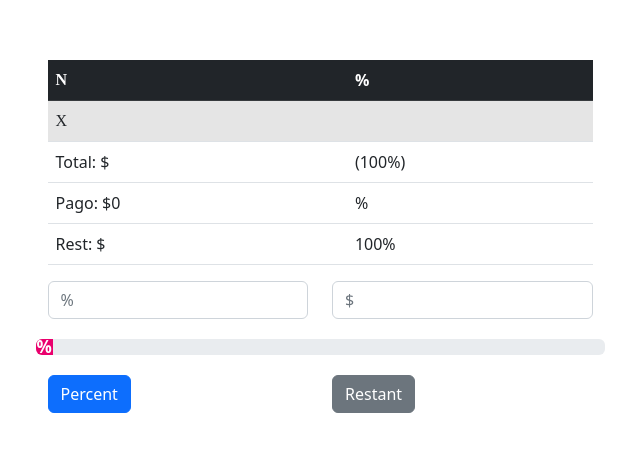
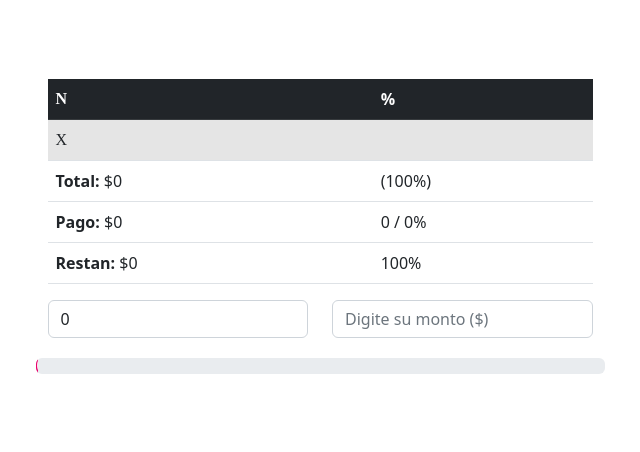
Before and after one commit to jdc0092/calculator-for-percent, a React (Create React App) app: page /about in a window 1280 px wide. Shown: the part 164-616 px from the top of the page, without its empty margins (320-960 px from the left). Built offline with nearby package versions, Linux system fonts and the light colour scheme.

Commit message:
Cambio en la estructura de las funciones

```diff
--- a/src/components/ButtonRest/ButtonRest.jsx
+++ /dev/null
@@ -1,13 +0,0 @@
-import React from "react";
-
-
-function ButtonRest(props) {
-    return (
-        <div>
-            <button className="btn btn-secondary" onClick={props.ButtonRest}>Restant</button>
-        </div>
-    )
-
-}
-
-export default ButtonRest;
--- a/src/components/ButtonResult/ButtonResult.jsx
+++ /dev/null
@@ -1,13 +0,0 @@
-import React from "react";
-
-
-function ButtonResult(props) {
-    return (
-        <div>
-            <button className="btn btn-primary" onClick={props.ButtonR}>Percent</button>
-        </div>
-    )
-
-}
-
-export default ButtonResult;
--- a/src/components/ComponentPercent/InputPercent.jsx
+++ b/src/components/ComponentPercent/InputPercent.jsx
@@ -5,7 +5,110 @@ function Inputpercent(props) {
     return (
         <div>
             {/* <label>El: <b>%</b> </label> */}
-            <input type="text" className="form-control" maxLength="4" placeholder="%" onChange={props.inputPercent} />
+            {/* <input type="text" className="form-control" maxLength="4" placeholder="%" onChange={props.inputPercent} /> */}
+            <select className="form-control" onChange={props.inputPercent}>
+                <option>0</option>
+                <option value="1">1%</option>
+                <option value="2">2%</option>
+                <option value="3">3%</option>
+                <option value="4">4%</option>
+                <option value="5">5%</option>
+                <option value="6">6%</option>
+                <option value="7">7%</option>
+                <option value="8">8%</option>
+                <option value="9">9%</option>
+                <option value="10">10%</option>
+                <option value="11">11%</option>
+                <option value="12">12%</option>
+                <option value="13">13%</option>
+                <option value="14">14%</option>
+                <option value="15">15%</option>
+                <option value="16">16%</option>
+                <option value="17">17%</option>
+                <option value="18">18%</option>
+                <option value="19">19%</option>
+                <option value="20">20%</option>
+                <option value="21">21%</option>
+                <option value="22">22%</option>
+                <option value="23">23%</option>
+                <option value="24">24%</option>
+                <option value="25">25%</option>
+                <option value="26">26%</option>
+                <option value="27">27%</option>
+                <option value="28">28%</option>
+                <option value="29">29%</option>
+                <option value="30">30%</option>
+                <option value="31">31%</option>
+                <option value="32">32%</option>
+                <option value="33">33%</option>
+                <option value="34">34%</option>
+                <option value="35">35%</option>
+                <option value="36">36%</option>
+                <option value="37">37%</option>
+                <option value="38">38%</option>
+                <option value="39">39%</option>
+                <option value="40">40%</option>
+                <option value="41">41%</option>
+                <option value="42">42%</option>
+                <option value="43">43%</option>
+                <option value="44">44%</option>
+                <option value="45">45%</option>
+                <option value="46">46%</option>
+                <option value="47">47%</option>
+                <option value="48">48%</option>
+                <option value="49">49%</option>
+                <option value="50">50%</option>
+                <option value="51">51%</option>
+                <option value="52">52%</option>
+                <option value="53">53%</option>
+                <option value="54">54%</option>
+                <option value="55">55%</option>
+                <option value="56">56%</option>
+                <option value="57">57%</option>
+                <option value="58">58%</option>
+                <option value="59">59%</option>
+                <option value="60">60%</option>
+                <option value="61">61%</option>
+                <option value="62">62%</option>
+                <option value="63">63%</option>
+                <option value="64">64%</option>
+                <option value="65">65%</option>
+                <option value="66">66%</option>
+                <option value="67">67%</option>
+                <option value="68">68%</option>
+                <option value="69">69%</option>
+                <option value="70">70%</option>
+                <option value="71">71%</option>
+                <option value="72">72%</option>
+                <option value="73">73%</option>
+                <option value="74">74%</option>
+                <option value="75">75%</option>
+                <option value="76">76%</option>
+                <option value="77">77%</option>
+                <option value="78">78%</option>
+                <option value="79">79%</option>
+                <option value="80">80%</option>
+                <option value="81">81%</option>
+                <option value="82">82%</option>
+                <option value="83">83%</option>
+                <option value="84">84%</option>
+                <option value="85">85%</option>
+                <option value="86">86%</option>
+                <option value="87">87%</option>
+                <option value="88">88%</option>
+                <option value="89">89%</option>
+                <option value="90">90%</option>
+                <option value="91">91%</option>
+                <option value="92">92%</option>
+                <option value="93">93%</option>
+                <option value="94">94%</option>
+                <option value="95">95%</option>
+                <option value="96">96%</option>
+                <option value="97">97%</option>
+                <option value="98">98%</option>
+                <option value="99">99%</option>
+                <option value="100">100%</option>
+            </select>
         </div>
     )
 
--- a/src/components/ComponentsOperations/Operations.jsx
+++ b/src/components/ComponentsOperations/Operations.jsx
@@ -21,15 +21,16 @@ function Operations(props) {
                         <td></td>
                     </tr>
                     <tr>
-                        <td>Total: ${props.num.toLocaleString('es-Us')}</td>
-                        <td>({props.numPercent.toLocaleString('es-Us')}%)</td>
+                        <td><b>Total:</b> ${props.num.toLocaleString('es-Us')}</td>
+                        {/* <td>({props.numPercent.toLocaleString('es-Us')}%)</td> */}
+                        <td>(100%)</td>
                     </tr>
                     <tr>
-                        <td>Pago: ${props.montPercent.toLocaleString('es-Us')}</td>
-                        <td>{props.inputPercent.toLocaleString('es-Us')}%</td>
+                        <td><b>Pago:</b> ${props.restPercent.toLocaleString('es-Us')}</td>
+                        <td>{props.num.toLocaleString('es-Us')} / {props.inputPercent.toLocaleString('es-Us')}%</td>
                     </tr>
                     <tr>
-                        <td>Rest: ${props.restPercent.toLocaleString('es-Us')}</td>
+                        <td><b>Restan:</b> ${props.montPercent.toLocaleString('es-Us')}</td>
                         <td>{props.valPercentsRestant}%</td>
                     </tr>
                 </tbody>
--- a/src/components/ComponetNumber/InputNumber.jsx
+++ b/src/components/ComponetNumber/InputNumber.jsx
@@ -5,7 +5,7 @@ function Inputnumber(props) {
     return (
         <div>
             {/* <label>Cantidad: </label> */}
-            <input type="text" className="form-control" placeholder="$"  onChange={props.inputNumber} />
+            <input type="text" className="form-control" placeholder="Digite su monto ($)"  onChange={props.inputNumber} />
 
         </div>
 
--- a/src/components/app/App.js
+++ b/src/components/app/App.js
@@ -2,10 +2,8 @@ import React, { useState } from 'react';
 import InputPercent from "../ComponentPercent/InputPercent.jsx";
 import InputNumber from "../ComponetNumber/InputNumber.jsx";
 // import InputResult from "../ComponentResult/InputResult.jsx";
-import ButtonResult from "../ButtonResult/ButtonResult.jsx";
 import Operations from "../ComponentsOperations/Operations.jsx";
 import BarraPercent from '../ComponetBarraPercent/BarraPercent.jsx';
-import ButtonRest from "../ButtonRest/ButtonRest.jsx";
 
 import About from "../pages/About.jsx";
 
@@ -19,10 +17,8 @@ import {
 
 function App() {
 
-  const [montPercent, setMontPercent] = useState(0);
-  const [montRest, setMontRest] = useState('');
-  const [valPercent, setvalPercent] = useState('');
-  const [num, setNum] = useState('');
+  const [valPercent, setvalPercent] = useState(0);
+  const [num, setNum] = useState(0);
 
   const numPercent = 100;
 
@@ -34,15 +30,11 @@ function App() {
     setNum(e.target.value);
   }
 
-  const ButtonR = (e) => {
-    setMontPercent((valPercent * num) / numPercent);
-  }
+  const valPercentsRestant = numPercent - valPercent;
+  const valorMult = ((valPercent * num) / numPercent);
+  const valorRestant = num - valorMult;
 
-  const ButtonRestCalc = (e) => {
-    setMontRest(num - montPercent);
-  }
-
-  const valPercentsRestant = numPercent - valPercent;
+  console.log(valorMult)
 
 
 
@@ -51,48 +43,14 @@ function App() {
   return (
     <div className="container ContApp">
 
-      {/* <Router>
-      <div>
-        <ul>
-          <li>
-            <Link to="/">Home</Link>
-          </li>
-          <li>
-            <Link to="/about">About</Link>
-          </li>
-          <li>
-            <Link to="/dashboard">Dashboard</Link>
-          </li>
-        </ul>
-
-        <Routes>
-          <Route path="/about">
-            <About />
-          </Route>
-        </Routes>
-      </div>
-    </Router> */}
-
-      {/* <nav>
-        <ul>
-          <li>
-            <Link to="/About">About</Link>
-          </li>
-
-        </ul>
-      </nav> */}
-
-      {/* <About/> */}
-
-
       <div className='contInfo'>
         <Operations
           valPercentsRestant={valPercentsRestant}
           inputPercent={valPercent}
-          numPercent={numPercent}
+          numPercent={valPercentsRestant}
           num={num}
-          restPercent={montRest}
-          montPercent={montPercent}
+          restPercent={valorRestant}
+          montPercent={valorMult}
         />
 
         {/* <InputResult
@@ -116,19 +74,6 @@ function App() {
             numPercent={numPercent}
           />
         </div>
-
-        <div className='row'>
-          <div className='col-md-6'>
-            <ButtonResult
-              ButtonR={ButtonR}
-            />
-          </div>
-          <div className='col-md-6'>
-            <ButtonRest
-              ButtonRest={ButtonRestCalc}
-            />
-          </div>
-        </div>
       </div>
     </div>
   );
```
